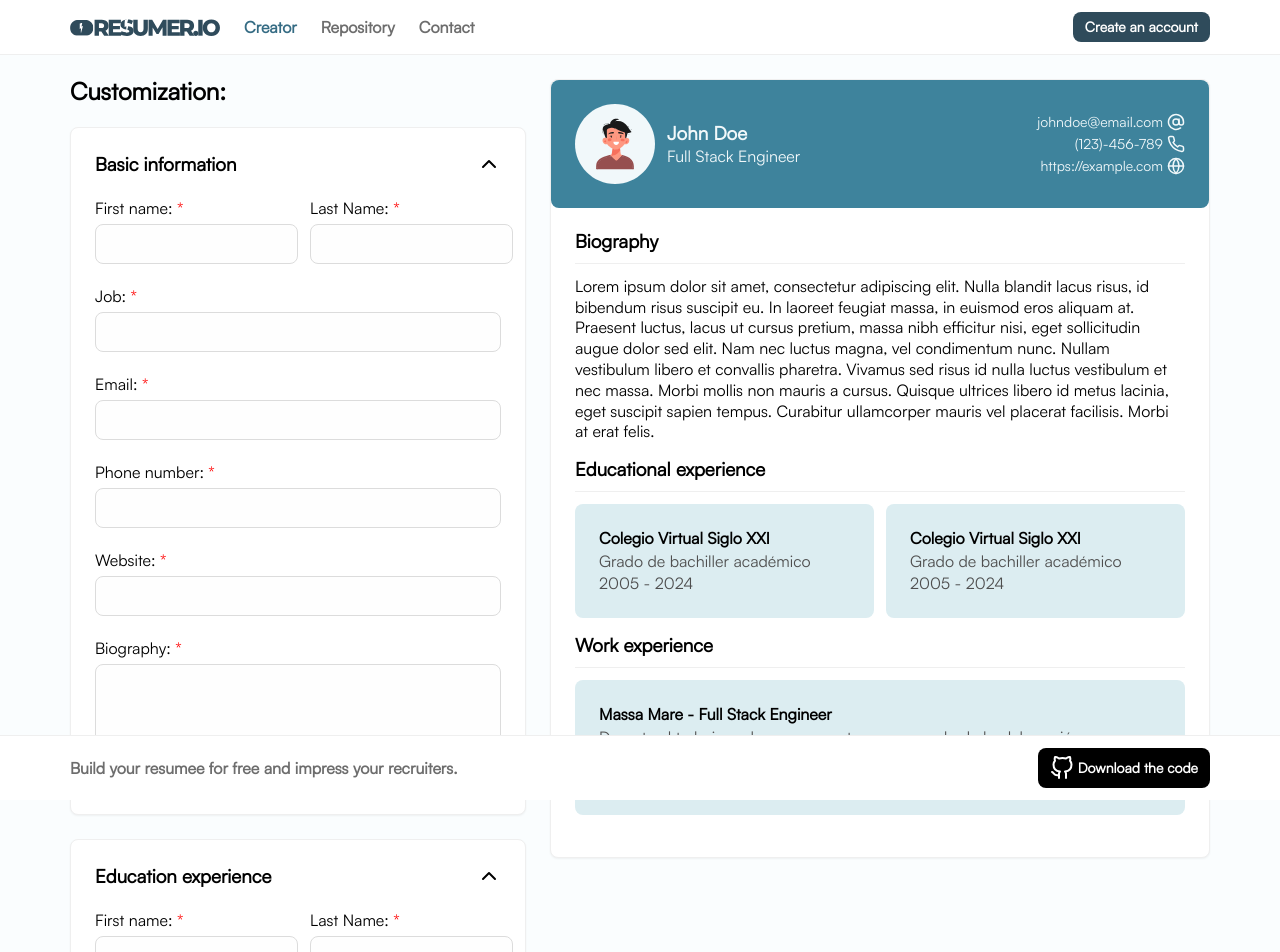
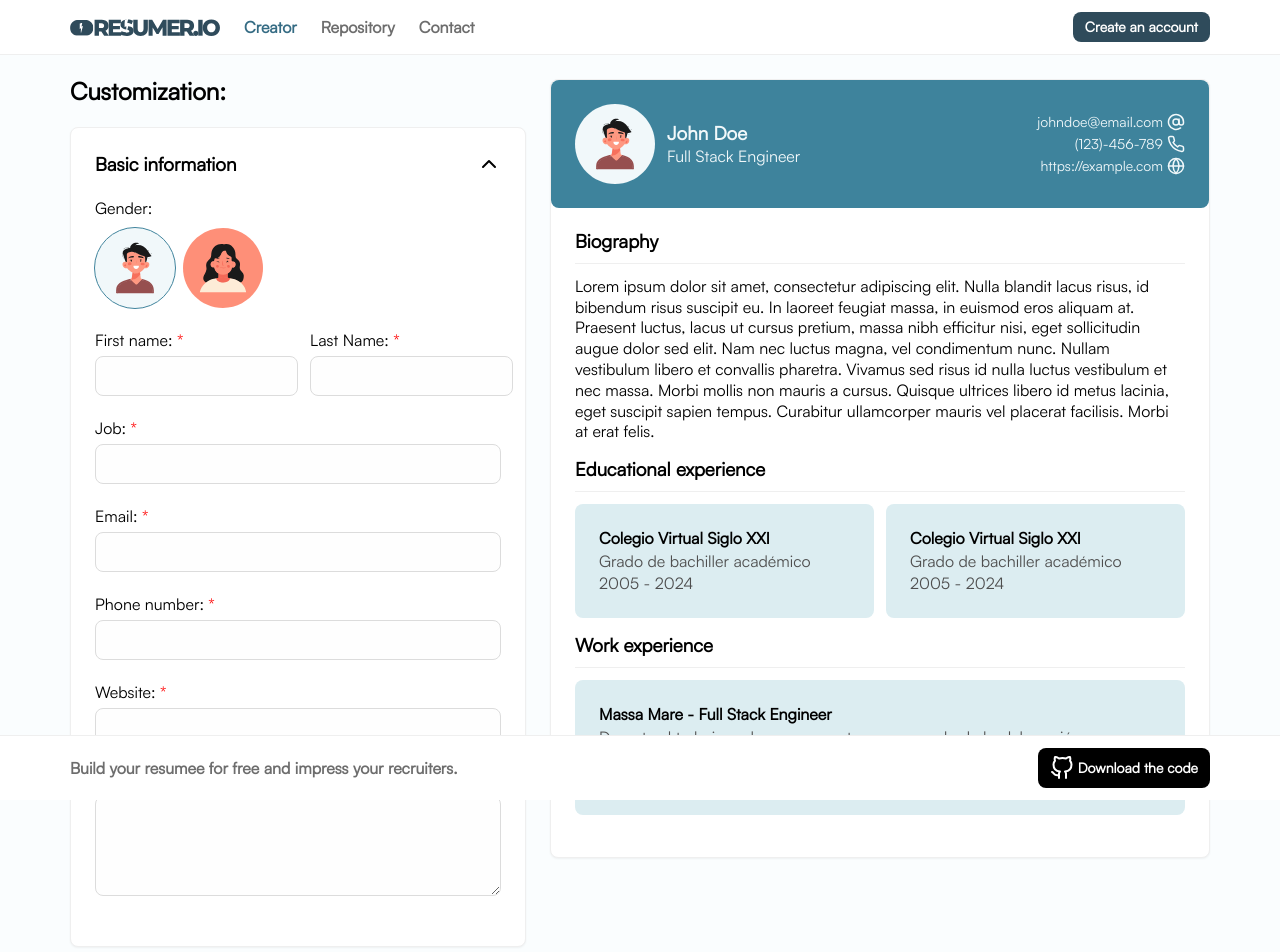
Before and after one commit to nicktechz/odin-cv-applicaton, a React (Vite) app: page / in a window 1280 px wide. Shown: the top 952 px of the page. Built offline with nearby package versions, Linux system fonts and the light colour scheme.

Commit message:
Added functionality to change the gender using an image selector

```diff
--- a/src/components/Builder.jsx
+++ b/src/components/Builder.jsx
@@ -8,6 +8,7 @@ import Configurator from "./Configurator";
 export default function Builder() {
   const [basicInfo, setBasicInfo] = useState({
     firstName: "",
+    img: "src/assets/icons/userMan.svg",
     lastName: "",
     job: "",
     email: "",
@@ -16,23 +17,37 @@ export default function Builder() {
     bio: "",
   });
 
+  const deleteWhiteSpaces = (string) => {
+    return string.replace(/\s/g, "");
+  };
+
+  const changeImageToMen = () => {
+    setBasicInfo({ ...basicInfo, img: "src/assets/icons/userMan.svg" });
+  };
+  const changeImageToWomen = () => {
+    setBasicInfo({ ...basicInfo, img: "src/assets/icons/userWomen.svg" });
+  };
+
   const changeFirstName = (e) => {
-    setBasicInfo({ ...basicInfo, firstName: e.target.value });
+    setBasicInfo({
+      ...basicInfo,
+      firstName: deleteWhiteSpaces(e.target.value),
+    });
   };
   const changeLastName = (e) => {
-    setBasicInfo({ ...basicInfo, lastName: e.target.value });
+    setBasicInfo({ ...basicInfo, lastName: deleteWhiteSpaces(e.target.value) });
   };
   const changeJob = (e) => {
     setBasicInfo({ ...basicInfo, job: e.target.value });
   };
   const changeEmail = (e) => {
-    setBasicInfo({ ...basicInfo, email: e.target.value });
+    setBasicInfo({ ...basicInfo, email: deleteWhiteSpaces(e.target.value) });
   };
   const changePhone = (e) => {
     setBasicInfo({ ...basicInfo, phoneNumber: e.target.value });
   };
   const changeWebsite = (e) => {
-    setBasicInfo({ ...basicInfo, website: e.target.value });
+    setBasicInfo({ ...basicInfo, website: deleteWhiteSpaces(e.target.value) });
   };
   const changeBio = (e) => {
     setBasicInfo({ ...basicInfo, bio: e.target.value });
@@ -44,6 +59,8 @@ export default function Builder() {
         <h2 className="configuratorTitle">Customization:</h2>
         <Configurator
           basicInfo={basicInfo}
+          changeImageToMen={changeImageToMen}
+          changeImageToWomen={changeImageToWomen}
           changeFirstName={changeFirstName}
           changeLastName={changeLastName}
           changeJob={changeJob}
@@ -54,11 +71,7 @@ export default function Builder() {
         />
       </section>
 
-      <Cv
-        basicInfo={basicInfo}
-        changeFirstName={changeFirstName}
-        changeLastName={changeLastName}
-      />
+      <Cv basicInfo={basicInfo} />
     </section>
   );
 }
--- a/src/components/CardSettings.jsx
+++ b/src/components/CardSettings.jsx
@@ -3,6 +3,8 @@ import { useState } from "react";
 export default function CardSettings({
   title,
   basicInfo,
+  changeImageToMen,
+  changeImageToWomen,
   changeFirstName,
   changeLastName,
   changeJob,
@@ -34,7 +36,38 @@ export default function CardSettings({
       </div>
       {collapse ? (
         <>
-          <div className="inputBox inputGroup" style={{ paddingTop: "24px" }}>
+          <div className="inputBox" style={{ paddingTop: "24px" }}>
+            <span style={{ marginBottom: "12px", display: "block" }}>
+              Gender:
+            </span>
+            <div style={{ display: "flex", gap: "8px" }}>
+              <img
+                src="src/assets/icons/userMan.svg"
+                alt=""
+                width="80px"
+                style={{}}
+                onClick={changeImageToMen}
+                className={
+                  basicInfo.img === "src/assets/icons/userMan.svg"
+                    ? "active"
+                    : null
+                }
+              />
+              <img
+                src="src/assets/icons/userWomen.svg"
+                alt=""
+                width="80px"
+                style={{}}
+                onClick={changeImageToWomen}
+                className={
+                  basicInfo.img === "src/assets/icons/userWomen.svg"
+                    ? "active"
+                    : null
+                }
+              />
+            </div>
+          </div>
+          <div className="inputBox inputGroup">
             <div>
               <label htmlFor="">
                 First name: <span className="requiredIcon">*</span>
@@ -49,7 +82,11 @@ export default function CardSettings({
               <label htmlFor="">
                 Last Name: <span className="requiredIcon">*</span>
               </label>
-              <input type="text" onChange={changeLastName} />
+              <input
+                type="text"
+                onChange={changeLastName}
+                value={basicInfo.lastName}
+              />
             </div>
           </div>
           <div className="inputBox">
@@ -62,11 +99,7 @@ export default function CardSettings({
             <label htmlFor="">
               Email: <span className="requiredIcon">*</span>
             </label>
-            <input
-              type="email"
-              value={basicInfo.email}
-              onChange={changeEmail}
-            />
+            <input type="text" onChange={changeEmail} value={basicInfo.email} />
           </div>
           <div className="inputBox">
             <label htmlFor="">
--- a/src/components/Configurator.jsx
+++ b/src/components/Configurator.jsx
@@ -3,6 +3,8 @@ import CardSettings from "./CardSettings";
 
 export default function Configurator({
   basicInfo,
+  changeImageToMen,
+  changeImageToWomen,
   changeFirstName,
   changeLastName,
   changeJob,
@@ -23,17 +25,8 @@ export default function Configurator({
         changePhone={changePhone}
         changeWebsite={changeWebsite}
         changeBio={changeBio}
-      />
-      <CardSettings
-        title={"Education experience"}
-        basicInfo={basicInfo}
-        changeFirstName={changeFirstName}
-        changeLastName={changeLastName}
-        changeJob={changeJob}
-        changeEmail={changeEmail}
-        changePhone={changePhone}
-        changeWebsite={changeWebsite}
-        changeBio={changeBio}
+        changeImageToMen={changeImageToMen}
+        changeImageToWomen={changeImageToWomen}
       />
     </>
   );
--- a/src/components/Cv.jsx
+++ b/src/components/Cv.jsx
@@ -1,10 +1,10 @@
 import "../styles/components/Cv.css";
-export default function Cv({ basicInfo, onChange, keyChange }) {
+export default function Cv({ basicInfo }) {
   return (
     <section className="cvBox">
       <header className="cvHeader">
         <div className="cvHeaderBasicInfo">
-          <img src="src/assets/icons/userMan.svg" alt="" className="cvAvatar" />
+          <img src={basicInfo.img} alt="" className="cvAvatar" />
           <div>
             <h3>
               {basicInfo.firstName ? basicInfo.firstName : "John"}{" "}
--- a/src/styles/components/Configurator.css
+++ b/src/styles/components/Configurator.css
@@ -17,6 +17,10 @@
   display: flex;
   justify-content: space-between;
   align-items: center;
+}
+.active {
+  outline: 1px solid var(--color-primary-500);
+  border-radius: 50%;
 }
 .inputBox {
   margin-bottom: 24px;
```
Also changed, not shown: src/assets/icons/userWomen.svg (added).
